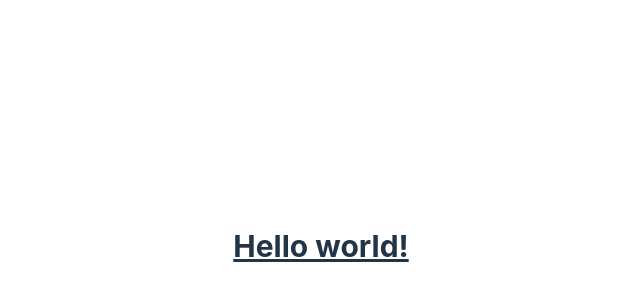
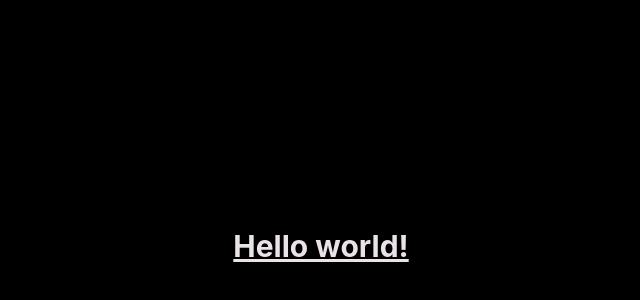
Before and after one commit to Thato2619/-Podcast-App---DWA18, a React (Vite) app in the folder podcast/: page / in a window 1280 px wide. Shown: the part 154-454 px from the top of the page, without its empty margins (319-959 px from the left). Built offline with nearby package versions, Linux system fonts and the light colour scheme.

Commit message:
change backround colour to black and text color to  #e9e2e7

```diff
--- a/podcast/src/index.css
+++ b/podcast/src/index.css
@@ -29,6 +29,8 @@ a:hover {
 }
 
 body {
+  background-color: #000000;
+  color:#e9e2e7;
   margin: 0;
   display: flex;
   place-items: center;
```
